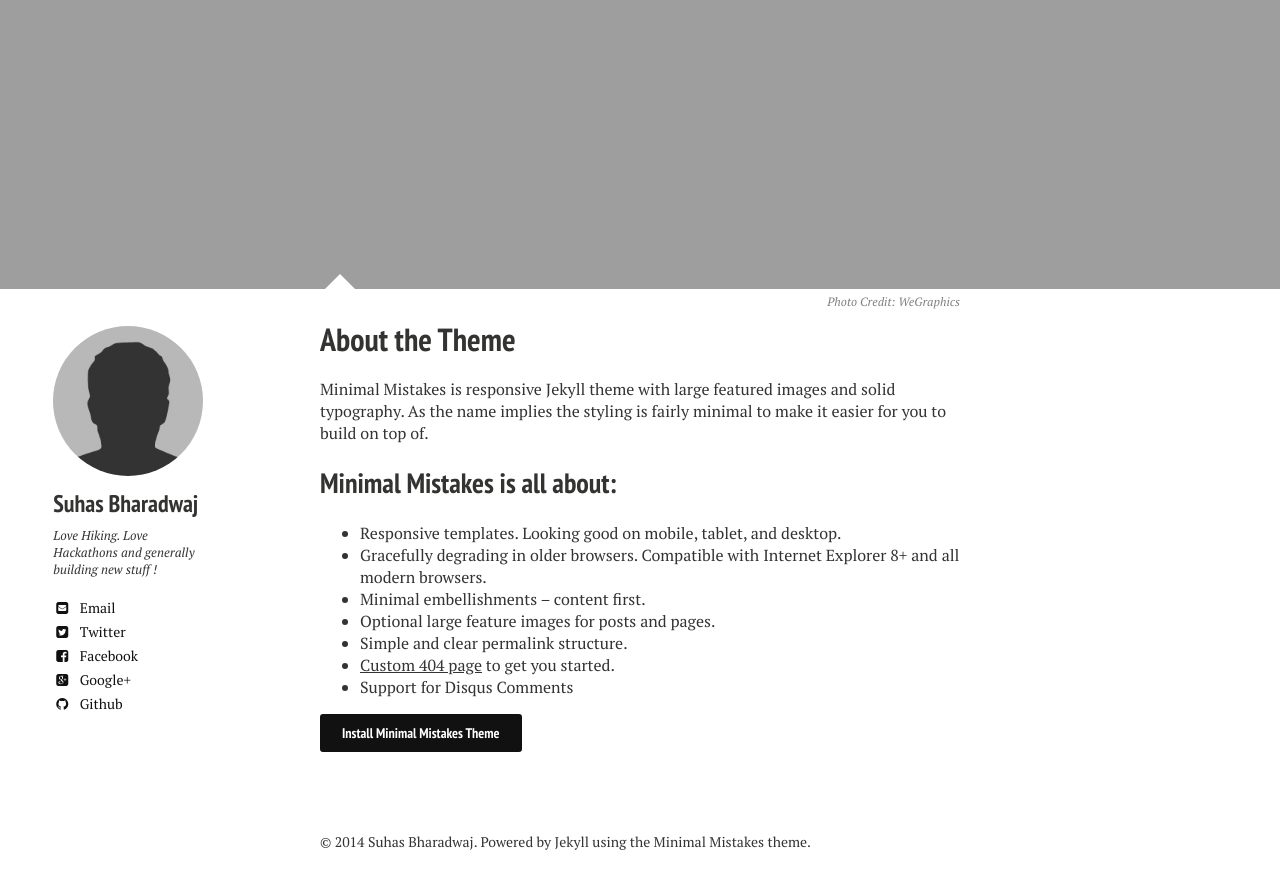
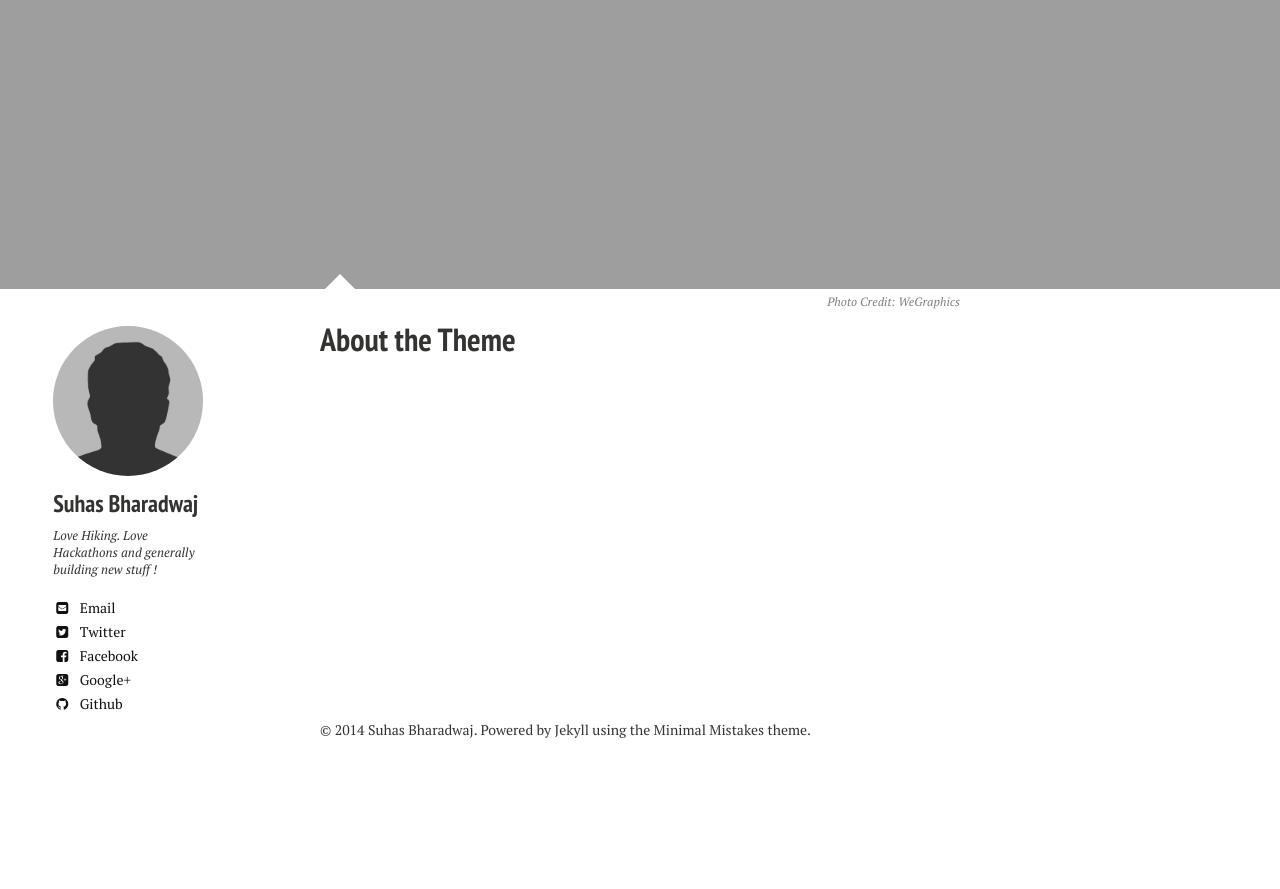
Before and after one commit to suhaspbharadwaj/suhaspbharadwaj.github.io, a Jekyll site: the page built from about/index.md, in a window 1280 px wide and 900 px high, scrolled down 755 px. Shown: the top 889 px of the window. Built offline with Jekyll 4.4.1, drawn with Linux system fonts in a browser that asks for light colours; nearby versions of some CDN libraries; after the commit the page ends 1543 px from its top, so only the background shows below that.

Commit message:
Change localhost

```diff
--- a/_config.yml
+++ b/_config.yml
@@ -2,7 +2,7 @@
 
 title:            Suhas' Ramblings
 locale:           en_US
-url:              http://localhost:4000
+url:              http://suhaspbharadwaj.github.io
 
 
 # Jekyll configuration
--- a/about/index.md
+++ b/about/index.md
@@ -9,17 +9,3 @@
   credit: WeGraphics
   creditlink: http://wegraphics.net/downloads/free-ultimate-blurred-background-pack/
 ---
-
-Minimal Mistakes is responsive Jekyll theme with large featured images and solid typography. As the name implies the styling is fairly minimal to make it easier for you to build on top of.
-
-## Minimal Mistakes is all about:
-
-* Responsive templates. Looking good on mobile, tablet, and desktop.
-* Gracefully degrading in older browsers. Compatible with Internet Explorer 8+ and all modern browsers.
-* Minimal embellishments -- content first.
-* Optional large feature images for posts and pages.
-* Simple and clear permalink structure.
-* [Custom 404 page](http://mmistakes.github.io/minimal-mistakes/404.html) to get you started.
-* Support for Disqus Comments
-
-<a markdown="0" href="{{ site.url }}/theme-setup" class="btn">Install Minimal Mistakes Theme</a>
```
